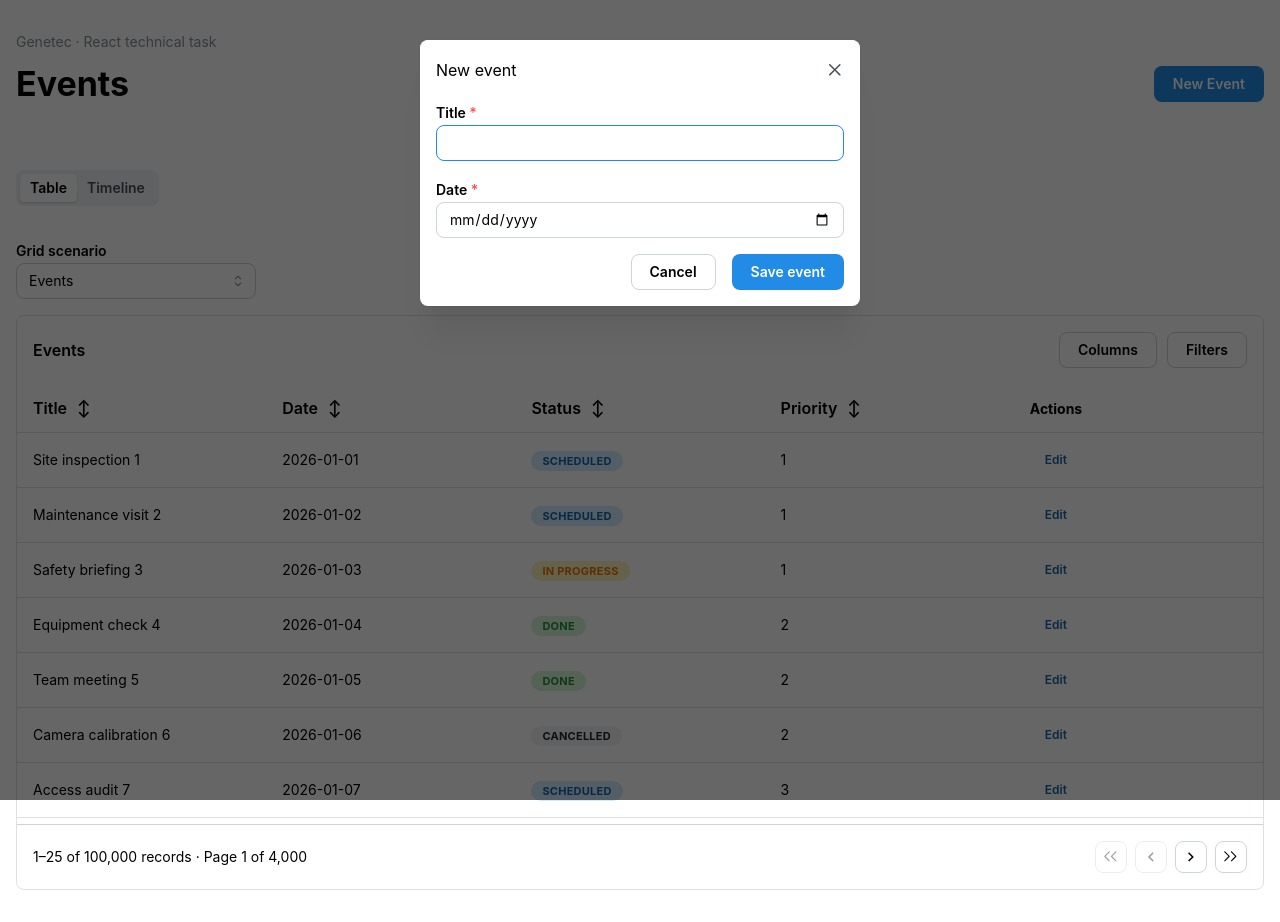
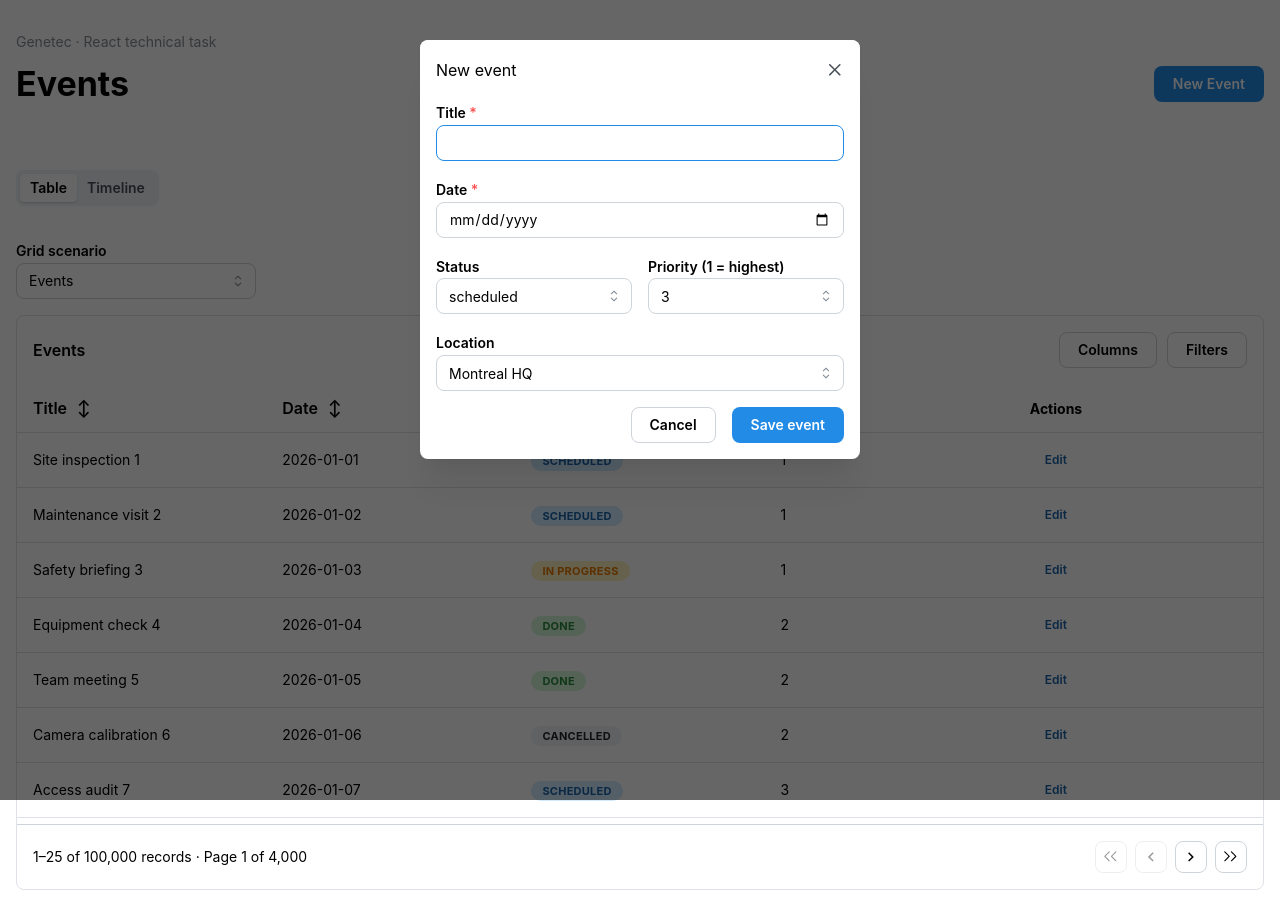
Before and after one commit to AnastasievD/genetec-react, a React (Vite) app: page / in a window 1280 px wide. Both pictures are taken after a click on the button "New Event". Built offline with nearby package versions, Linux system fonts and the light colour scheme.

Commit message:
feat(event-form): add status, priority and location fields

```diff
--- a/src/App.tsx
+++ b/src/App.tsx
@@ -1,9 +1,8 @@
 import { Activity, useMemo, useState } from 'react'
 import { Alert, Box, Button, Container, Group, Modal, SegmentedControl, Select, Stack, Text, Title } from '@mantine/core'
 import { DataGrid, EventForm, Timeline } from './components'
-import type { EventFormValues } from './components'
-import { createEvent } from './features/events/event'
-import type { CalendarEvent } from './features/events/event'
+import { createEvent, eventLocations, eventStatuses, newEventValues } from './features/events/event'
+import type { CalendarEvent, EventValues } from './features/events/event'
 import {
   createEventColumns,
   formatDay,
@@ -30,7 +29,7 @@ export default function App() {
   const [savedId, setSavedId] = useState<string>()
   const columns = useMemo(() => createEventColumns(event => setEditor({ event })), [])
 
-  function saveEvent(values: EventFormValues) {
+  function saveEvent(values: EventValues) {
     const existing = editor?.event
 
     if (existing) {
@@ -94,7 +93,9 @@ export default function App() {
           {editor !== null && (
             <EventForm
               key={editor.event?.id ?? 'new'}
-              initialValues={editor.event}
+              initialValues={editor.event ?? newEventValues}
+              statusOptions={eventStatuses}
+              locationOptions={eventLocations}
               onSave={saveEvent}
               onCancel={() => setEditor(null)}
             />
--- a/src/components/event-form/EventForm.tsx
+++ b/src/components/event-form/EventForm.tsx
@@ -1,26 +1,35 @@
-import { Button, Group, Stack, TextInput } from '@mantine/core'
+import { Button, Group, Select, SimpleGrid, Stack, TextInput } from '@mantine/core'
 import { isNotEmpty, useForm } from '@mantine/form'
 
-export interface EventFormValues {
+export interface EventFormValues<Status extends string = string> {
   title: string
   date: string
+  status: Status
+  location: string
+  priority: number
+}
+
+export interface EventFormProps<Status extends string> {
+  initialValues: EventFormValues<Status>
+  statusOptions: readonly Status[]
+  locationOptions: readonly string[]
+  onSave: (values: EventFormValues<Status>) => void
+  onCancel: () => void
 }
 
 const fieldOrder = ['title', 'date'] as const
+const priorityOptions = ['1', '2', '3', '4', '5']
 
-export interface EventFormProps {
-  initialValues?: EventFormValues
-  onSave: (values: EventFormValues) => void
-  onCancel: () => void
-}
-
-export function EventForm({ initialValues, onSave, onCancel }: EventFormProps) {
-  const form = useForm<EventFormValues>({
+export function EventForm<Status extends string>({
+  initialValues,
+  statusOptions,
+  locationOptions,
+  onSave,
+  onCancel,
+}: EventFormProps<Status>) {
+  const form = useForm<EventFormValues<Status>>({
     mode: 'controlled',
-    initialValues: {
-      title: initialValues?.title ?? '',
-      date: initialValues?.date ?? '',
-    },
+    initialValues,
     validate: {
       title: isNotEmpty('Enter a title.'),
       date: value => {
@@ -36,7 +45,7 @@ export function EventForm({ initialValues, onSave, onCancel }: EventFormProps) {
   })
 
   const handleSubmit = form.onSubmit(
-    values => onSave({ title: values.title.trim(), date: values.date }),
+    values => onSave({ ...values, title: values.title.trim() }),
     errors => {
       const firstInvalid = fieldOrder.find(field => errors[field])
       if (firstInvalid) form.getInputNode(firstInvalid)?.focus()
@@ -62,6 +71,27 @@ export function EventForm({ initialValues, onSave, onCancel }: EventFormProps) {
           required
           {...form.getInputProps('date')}
         />
+        <SimpleGrid cols={2}>
+          <Select<Status>
+            label="Status"
+            data={statusOptions}
+            allowDeselect={false}
+            {...form.getInputProps('status')}
+          />
+          <Select
+            label="Priority (1 = highest)"
+            data={priorityOptions}
+            allowDeselect={false}
+            value={String(form.values.priority)}
+            onChange={value => form.setFieldValue('priority', Number(value))}
+          />
+        </SimpleGrid>
+        <Select
+          label="Location"
+          data={locationOptions}
+          allowDeselect={false}
+          {...form.getInputProps('location')}
+        />
         <Group justify="flex-end">
           <Button type="button" variant="default" onClick={onCancel}>Cancel</Button>
           <Button type="submit">Save event</Button>
--- a/src/features/events/event.ts
+++ b/src/features/events/event.ts
@@ -1,4 +1,7 @@
-export type EventStatus = 'scheduled' | 'in progress' | 'done' | 'cancelled'
+export const eventStatuses = ['scheduled', 'in progress', 'done', 'cancelled'] as const
+export const eventLocations = ['Montreal HQ', 'Toronto', 'Vancouver', 'Paris', 'Berlin', 'Remote'] as const
+
+export type EventStatus = typeof eventStatuses[number]
 
 export interface CalendarEvent {
   id: string
@@ -11,12 +14,16 @@ export interface CalendarEvent {
   priority: number
 }
 
-export function createEvent(values: Pick<CalendarEvent, 'title' | 'date'>): CalendarEvent {
-  return {
-    id: crypto.randomUUID(),
-    status: 'scheduled',
-    location: 'Unassigned',
-    priority: 3,
-    ...values,
-  }
+export type EventValues = Omit<CalendarEvent, 'id'>
+
+export const newEventValues: EventValues = {
+  title: '',
+  date: '',
+  status: 'scheduled',
+  location: eventLocations[0],
+  priority: 3,
 }
+
+export function createEvent(values: EventValues): CalendarEvent {
+  return { id: crypto.randomUUID(), ...values }
+}
--- a/src/features/events/mock-events.ts
+++ b/src/features/events/mock-events.ts
@@ -1,3 +1,4 @@
+import { eventLocations } from './event'
 import type { CalendarEvent, EventStatus } from './event'
 
 const titles = [
@@ -12,7 +13,6 @@ const titles = [
   'Incident review',
 ] as const
 
-const locations = ['Montreal HQ', 'Toronto', 'Vancouver', 'Paris', 'Berlin', 'Remote'] as const
 const statuses: EventStatus[] = ['scheduled', 'scheduled', 'in progress', 'done', 'done', 'cancelled']
 
 const startDate = Date.UTC(2026, 0, 1)
@@ -35,7 +35,7 @@ export function createMockEvents(count: number): CalendarEvent[] {
       .toISOString()
       .slice(0, 10),
     status: cycle(statuses, index),
-    location: cycle(locations, Math.floor(index / 4)),
+    location: cycle(eventLocations, Math.floor(index / 4)),
     priority: 1 + Math.floor(index / 3) % 5,
   }))
 }
```
